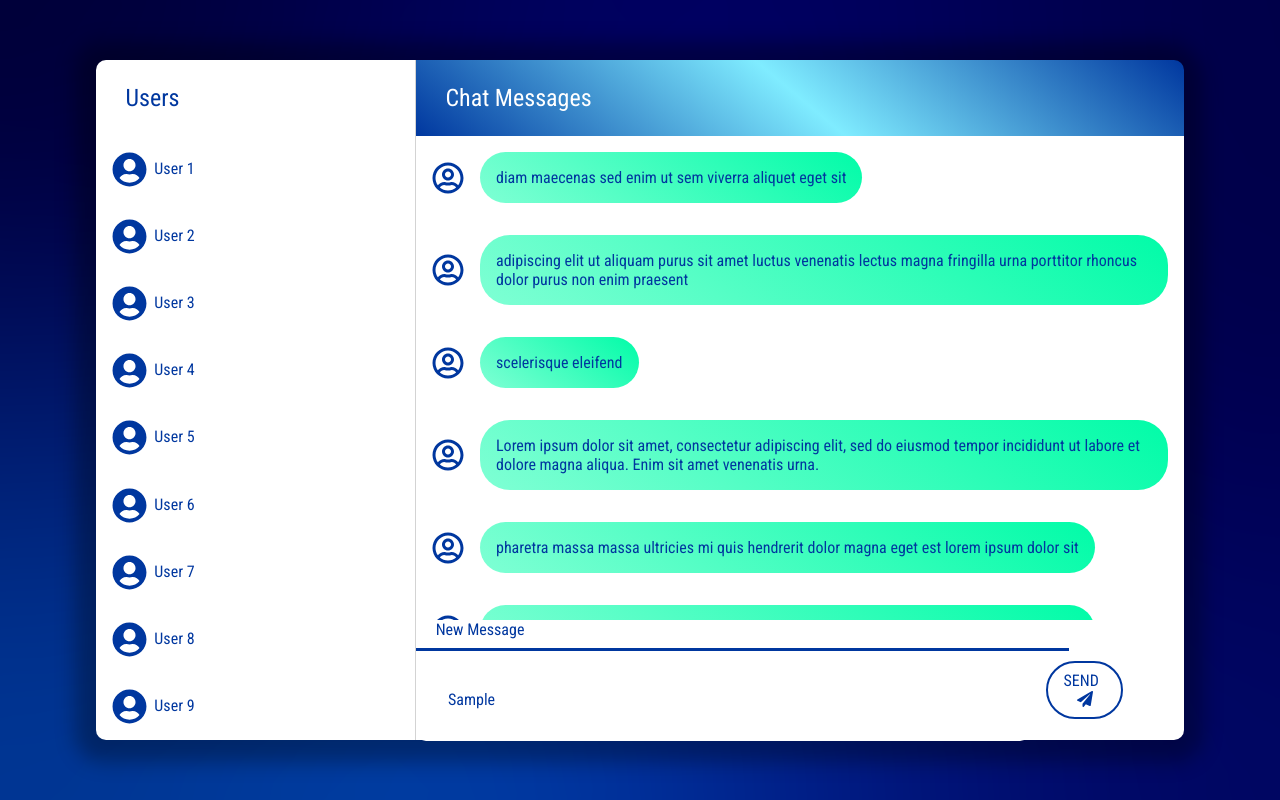
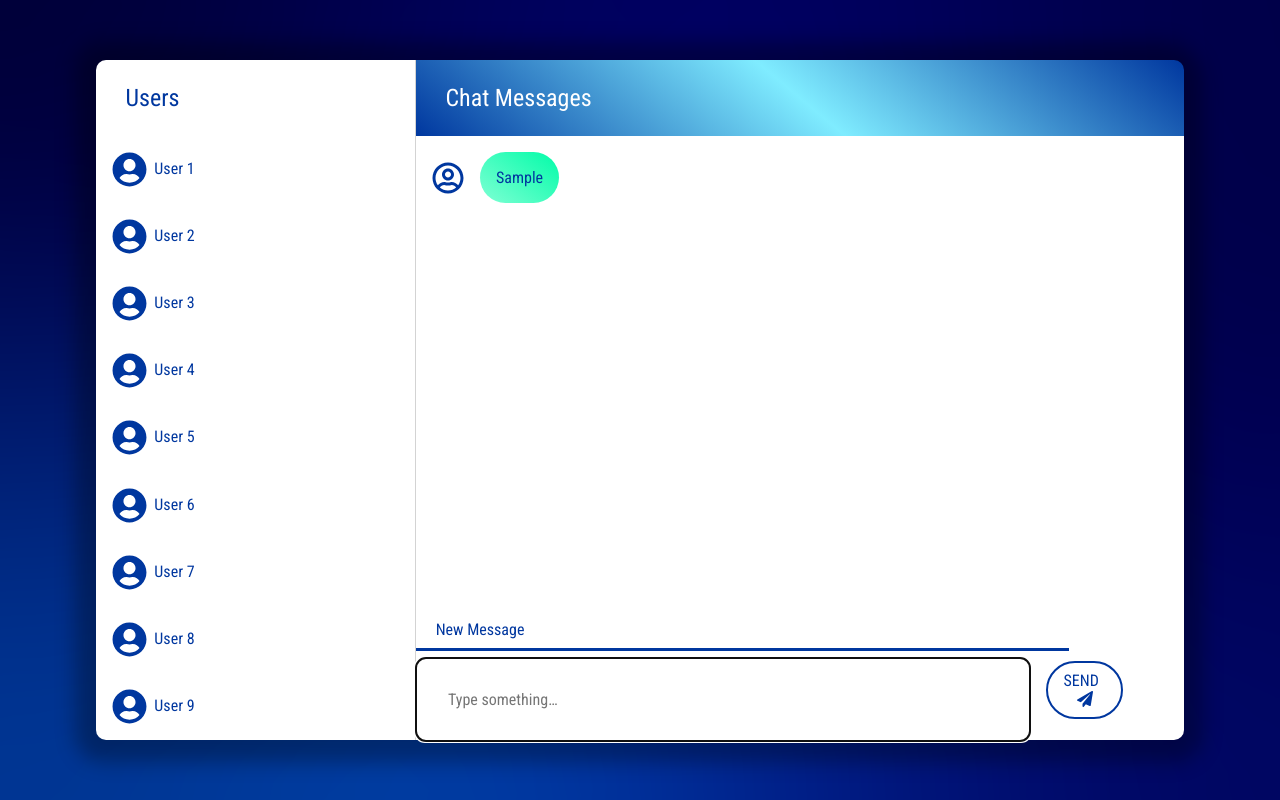
Before and after one commit to mrassili/chat-app, a React (Create React App) app: page / in a window 1280 px wide. Both pictures are taken after typing "Sample" into the empty fields and a click on the button "SEND". Built offline with nearby package versions, Linux system fonts and the light colour scheme.

Commit message:
Implement messages

```diff
--- a/package.json
+++ b/package.json
@@ -11,6 +11,7 @@
     "eslint-plugin-import": "^2.17.2",
     "eslint-plugin-jsx-a11y": "^6.2.1",
     "eslint-plugin-promise": "^4.1.1",
+    "focus-visible": "^4.1.5",
     "prettier": "^1.17.0",
     "react": "^16.8.6",
     "react-dom": "^16.8.6",
--- /dev/null
+++ b/src/ActionTypes.js
@@ -0,0 +1,2 @@
+export const ADD_MESSAGE = "ADD_MESSAGE"
+export const ADD_USER = "ADD_USER"
--- a/src/App.css
+++ b/src/App.css
@@ -27,3 +27,11 @@ body {
   -webkit-box-shadow: -1px 2px 20px 20px rgba(0, 0, 0, 0.3);
   -moz-box-shadow: -1px 2px 20px 20px rgba(0, 0, 0, 0.3);
 }
+
+/*
+  This will hide the focus indicator if the element receives focus via the mouse,
+  but it will still show up on keyboard focus.
+*/
+.js-focus-visible :focus:not(.focus-visible) {
+  outline: none;
+}
--- a/src/App.js
+++ b/src/App.js
@@ -2,7 +2,6 @@ import React, { Component } from "react"
 import UsersList from "./components/UsersList"
 import ChatWindow from "./components/ChatWindow"
 import NewMessage from "./components/NewMessage"
-import MessageBubble from "./components/MessageBubble"
 import "./reset.css"
 import "./App.css"
 
@@ -12,33 +11,7 @@ class App extends Component {
       <div className="container">
         <main className="main-window">
           <UsersList />
-          <ChatWindow>
-            <MessageBubble>
-              diam maecenas sed enim ut sem viverra aliquet eget sit
-            </MessageBubble>
-            <MessageBubble>
-              adipiscing elit ut aliquam purus sit amet luctus venenatis lectus
-              magna fringilla urna porttitor rhoncus dolor purus non enim
-              praesent
-            </MessageBubble>
-            <MessageBubble>scelerisque eleifend</MessageBubble>
-            <MessageBubble>
-              Lorem ipsum dolor sit amet, consectetur adipiscing elit, sed do
-              eiusmod tempor incididunt ut labore et dolore magna aliqua. Enim
-              sit amet venenatis urna.
-            </MessageBubble>
-            <MessageBubble>
-              pharetra massa massa ultricies mi quis hendrerit dolor magna eget
-              est lorem ipsum dolor sit
-            </MessageBubble>
-            <MessageBubble>
-              pharetra massa massa ultricies mi quis hendrerit dolor magna eget
-              est lorem ipsum dolor sit
-            </MessageBubble>
-            <MessageBubble>
-              diam maecenas sed enim ut sem viverra aliquet eget sit
-            </MessageBubble>
-          </ChatWindow>
+          <ChatWindow />
           <NewMessage />
         </main>
       </div>
--- a/src/actions.js
+++ b/src/actions.js
@@ -1,8 +1,10 @@
-import types from "./constants/ActionTypes"
+import * as types from "./ActionTypes"
+
+let messageId = 0
 
 export const addMessage = (message, author) => ({
   type: types.ADD_MESSAGE,
-  id: 2,
+  id: messageId++,
   message,
   author,
 })
--- a/src/components/ChatWindow.js
+++ b/src/components/ChatWindow.js
@@ -1,13 +1,31 @@
 import React from "react"
+import MessageBubble from "./MessageBubble"
 import styles from "./ChatWindow.module.css"
+import { connect } from "react-redux"
 
-const ChatWindow = (props) => {
-  return (
-    <section className={styles["chat-window"]}>
-      <h2 className={styles["messages-h2"]}>&nbsp;Chat Messages</h2>
-      {props.children}
-    </section>
-  )
+class ChatWindow extends React.Component {
+  // subscribe to messages
+  // render a MessageBubble every time a new message arrives
+
+  componentDidUpdate() {}
+
+  render() {
+    return (
+      <section className={styles["chat-window"]}>
+        <h2 className={styles["messages-h2"]}>&nbsp;Chat Messages</h2>
+        {this.props.messages.map((message) => (
+          <MessageBubble message={message.text} key={message.id} />
+        ))}
+      </section>
+    )
+  }
 }
 
-export default ChatWindow
+const mapStateToProps = ({ messages }) => ({
+  messages,
+})
+
+export default connect(
+  mapStateToProps,
+  null,
+)(ChatWindow)
--- a/src/components/MessageBubble.js
+++ b/src/components/MessageBubble.js
@@ -23,7 +23,7 @@ const MessageBubble = (props) => {
     <>
       <div className={styles["message-banner"]}>
         <Sender />
-        <span className={styles.bubble}>{props.children}</span>
+        <span className={styles.bubble}>{props.message}</span>
       </div>
     </>
   )
--- a/src/components/NewMessage.js
+++ b/src/components/NewMessage.js
@@ -2,18 +2,61 @@ import React from "react"
 import styles from "./NewMessage.module.css"
 import { FontAwesomeIcon } from "@fortawesome/react-fontawesome"
 import { faPaperPlane } from "@fortawesome/free-solid-svg-icons"
+import { connect } from "react-redux"
+import { addMessage } from "../actions"
 
-const NewMessage = () => {
+class NewMessage extends React.Component {
+  constructor(props) {
+    super(props)
+    this.inputRef = React.createRef()
+
+    this.state = {
+      input: "",
+    }
+  }
+
+  handleInput = (e) => {
+    this.setState({ input: e.target.value })
+  }
+
+  handleSend = () => {
+    this.state.input && this.props.addMessage(this.state.input)
+    this.setState({ input: "" })
+    this.inputRef.current.focus()
+  }
+
+  handleSubmit = (e) => {
+    // allow sending over "Enter" press
+    e.preventDefault()
+  }
+
+  render() {
     return (
       <section className={styles.box}>
         <span className={styles.span}>&nbsp;New Message&nbsp;</span>
-      <input className={styles.input} placeholder="Type something…" />
-      <button className={styles["send-btn"]}>
+        <form onSubmit={this.handleSubmit}>
+          <input
+            className={styles.input}
+            placeholder="Type something…"
+            onChange={this.handleInput}
+            value={this.state.input}
+            ref={this.inputRef}
+          />
+          <button
+            type="submit"
+            className={styles["send-btn"]}
+            onClick={this.handleSend}
+          >
             send &nbsp;
             <FontAwesomeIcon icon={faPaperPlane} />
           </button>
+        </form>
       </section>
     )
   }
+}
 
-export default NewMessage
+export default connect(
+  null,
+  { addMessage },
+)(NewMessage)
--- a/src/constants/ActionTypes.js
+++ /dev/null
@@ -1,4 +0,0 @@
-export default {
-  ADD_MESSAGE: "ADD_MESSAGE",
-  ADD_USER: "ADD_USER",
-}
--- a/src/index.js
+++ b/src/index.js
@@ -4,6 +4,8 @@ import App from "./App"
 import { createStore } from "redux"
 import { Provider } from "react-redux"
 import chat from "./rootReducer"
+
+import "focus-visible/dist/focus-visible.js"
 
 const store = createStore(
   chat,
--- a/src/reducers.js
+++ b/src/reducers.js
@@ -1,7 +1,7 @@
 export const messages = (state = [], action) => {
   switch (action.type) {
     case "ADD_MESSAGE":
-      return state.concat(action.message)
+      return state.concat({ text: action.message, id: action.id })
     default:
       return state
   }
```
Also changed, not shown: 1 other file (tests, documents, lock files or other folders). Lines whose indentation alone changed are shown as unchanged.
